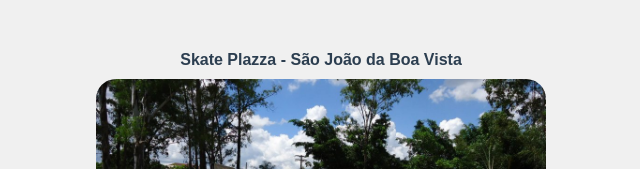
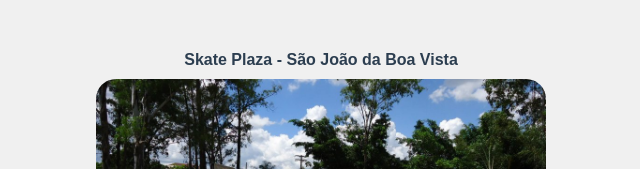
Before and after one commit to Lauryen28/meusprojetos, a plain HTML site: page index.html in a window 1280 px wide. Shown: the part 1951-2120 px from the top of the page, 319-959 px from the left. Drawn offline with Linux system fonts and the light colour scheme.

Commit message:
Correção na sessão SP

```diff
--- a/index.html
+++ b/index.html
@@ -58,8 +58,8 @@
     </figure><br>
 
     <figure>
-        <figcaption>Skate Plazza - São João da Boa Vista</figcaption>
-        <img src="Skate Plazza - São João da Boa Vista.jpg" alt="Skate Plazza">
+        <figcaption>Skate Plaza - São João da Boa Vista</figcaption>
+        <img src="Skate Plazza - São João da Boa Vista.jpg" alt="Skate Plaza">
     </figure>
 </section>
 
```
